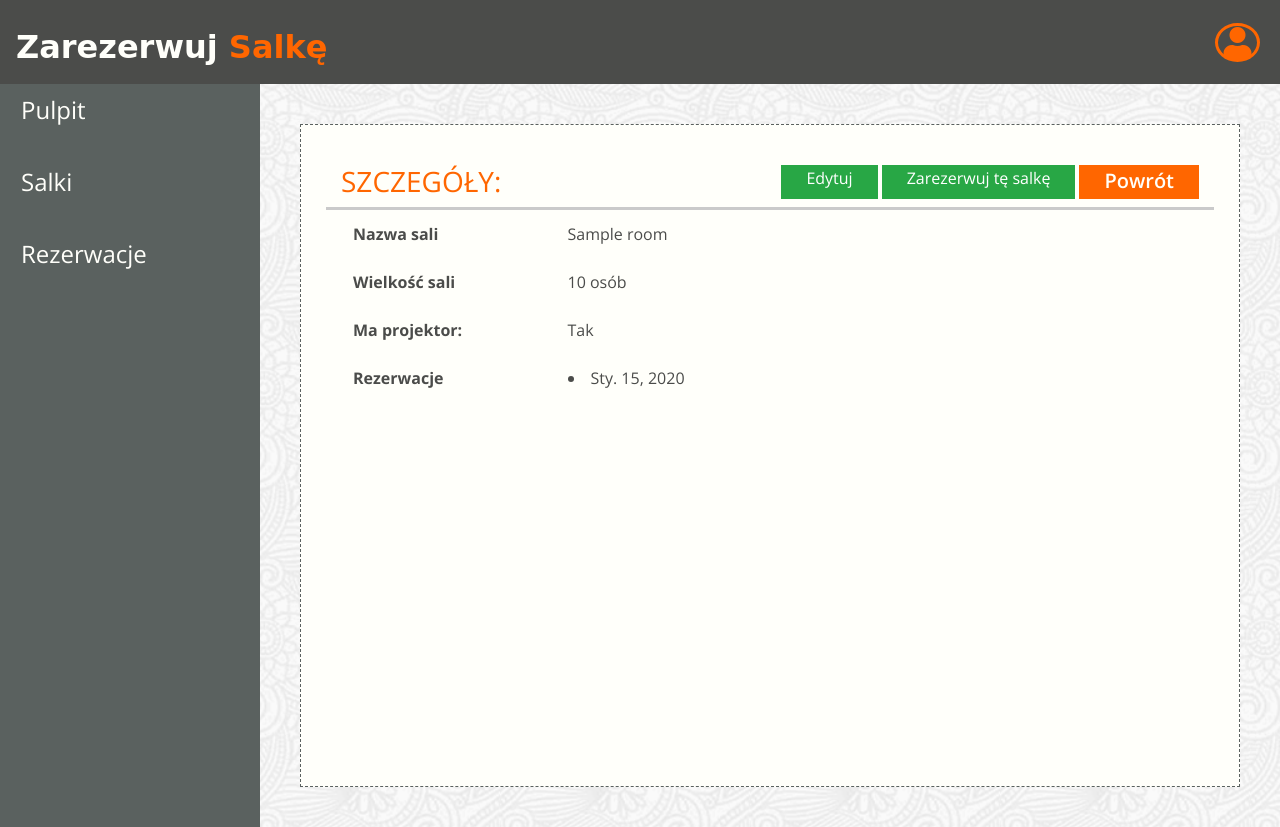
After one commit to gopisu/BookRoom, a Django app: template BookingRooms/templates/BookingRooms/app-room-details.html in a window 1280 px wide. The commit adds this page. Run offline with Django 3.2, Linux system fonts and the light colour scheme; the template is opened without the code that fills it: values that come from a table or form of the project are taken from there, others are empty; tables that the repository leaves empty hold one stand-in row (values such as "Sample post"); some libraries are stand-ins or nearby versions; some web fonts are replaced.

Commit message:
room details view

```diff
--- a/BookingRooms/settings.py
+++ b/BookingRooms/settings.py
@@ -99,7 +99,7 @@ AUTH_PASSWORD_VALIDATORS = [
 # Internationalization
 # https://docs.djangoproject.com/en/2.2/topics/i18n/
 
-LANGUAGE_CODE = 'en-us'
+LANGUAGE_CODE = 'pl'
 
 TIME_ZONE = 'UTC'
 
--- a/BookingRooms/templates/BookingRooms/__base__.html
+++ b/BookingRooms/templates/BookingRooms/__base__.html
@@ -35,13 +35,13 @@
         <div class="row dashboard-nowrap">
                 <ul class="nav flex-column long-bg">
                         <li class="nav-item">
-                            <a class="nav-link" href="">
+                            <a class="nav-link" href="{% url "all_rooms" %}">
                                 <span>Pulpit</span>
                                 <i class="fas fa-angle-right"></i>
                             </a>
                         </li>
                         <li class="nav-item">
-                            <a class="nav-link" href="">
+                            <a class="nav-link" href="{% url "all_rooms" %}">
                                 <span>Salki</span>
                                 <i class="fas fa-angle-right"></i>
                             </a>
--- /dev/null
+++ b/BookingRooms/templates/BookingRooms/app-room-details.html
@@ -0,0 +1,47 @@
+{% extends "BookingRooms/__base__.html" %}
+{% block title %}{% endblock %}
+{% block content %}
+    <div class="dashboard-content border-dashed p-3 m-4 view-height">
+
+        <div class="mt-4 ml-4 mr-4">
+            <div class="row border-bottom border-3">
+                <div class="col"><h3 class="color-header text-uppercase">Szczegóły:</h3></div>
+                <div class="col d-flex justify-content-end mb-2">
+                    <a href="{% url 'modify_room' room.id %}"
+                       class="btn btn-success rounded-0 pt-0 pb-0 pr-4 pl-4 mr-1">Edytuj</a>
+                    <a href="{% url 'book'  room.id %}" class="btn btn-success rounded-0 pt-0 pb-0 pr-4 pl-4 mr-1">Zarezerwuj
+                        tę salkę</a>
+                    <a href="{% url "all_rooms" %}" class="btn btn-color rounded-0 pt-0 pb-0 pr-4 pl-4">Powrót</a>
+                </div>
+            </div>
+            <table class="table borderless">
+                <tbody>
+                <tr class="d-flex">
+                    <th scope="row" class="col-3">Nazwa sali</th>
+                    <td class="col-8">{{ room.name }}</td>
+                </tr>
+                <tr class="d-flex">
+                    <th scope="row" class="col-3">Wielkość sali</th>
+                    <td class="col-8">{{ room.size }} osób</td>
+                </tr>
+                <tr class="d-flex">
+                    <th scope="row" class="col-3">Ma projektor:</th>
+                    <td class="col-8">{{ room.projector|yesno:"Tak, Nie ma" }}</td>
+                </tr>
+                <tr class="d-flex">
+                    <th scope="row" class="col-3">Rezerwacje</th>
+                    <td class="col-8">{% if bookings %}
+                        {% for booking in bookings %}
+                            <li>{{ booking.date }}</li>
+                        {% endfor %}
+                    {% else %}
+                        <ol>Brak rezerwacji tej sali</ol>
+                    {% endif %}</td>
+                </tr>
+
+
+                </tbody>
+            </table>
+        </div>
+    </div>
+{% endblock content %}
--- a/BookingRooms/urls.py
+++ b/BookingRooms/urls.py
@@ -23,6 +23,7 @@ urlpatterns = [
     path("room/new/", TestView.as_view(), name="create_room"),
     path("room/modify/<int:id>/", TestView2.as_view(), name="modify_room"),
     path("room/delete/<int:id>/", TestView2.as_view(), name="delete_room"),
-    path("room/<int:id>/", TestView2.as_view(), name="room_details"),
+    path("room/<int:id>/", RoomDetailsView.as_view(), name="room_details"),
+    path("room/book/<int:id>/", TestView2.as_view(), name="book"),
 
 ]
```
Also changed, not shown: BookingRooms/templates/BookingRooms/app-rooms.html (+5 -3 lines), Conference/views.py (+10 -1 lines).
